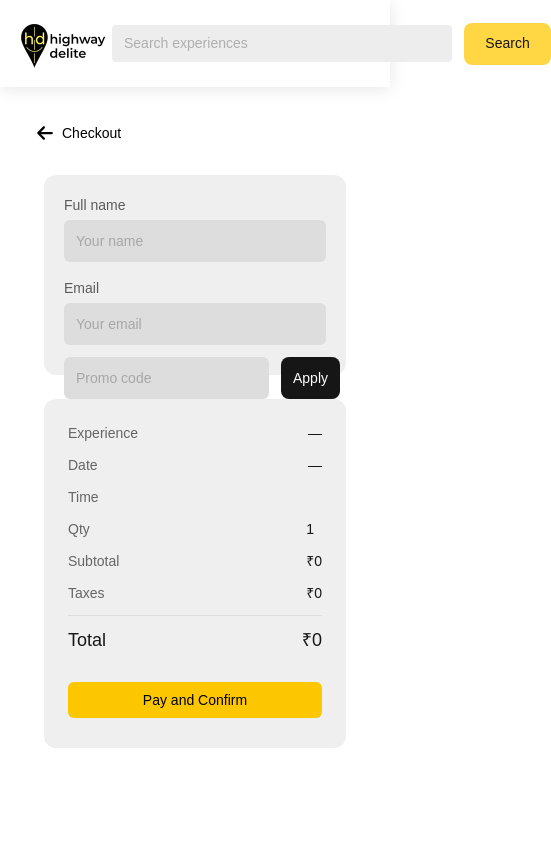
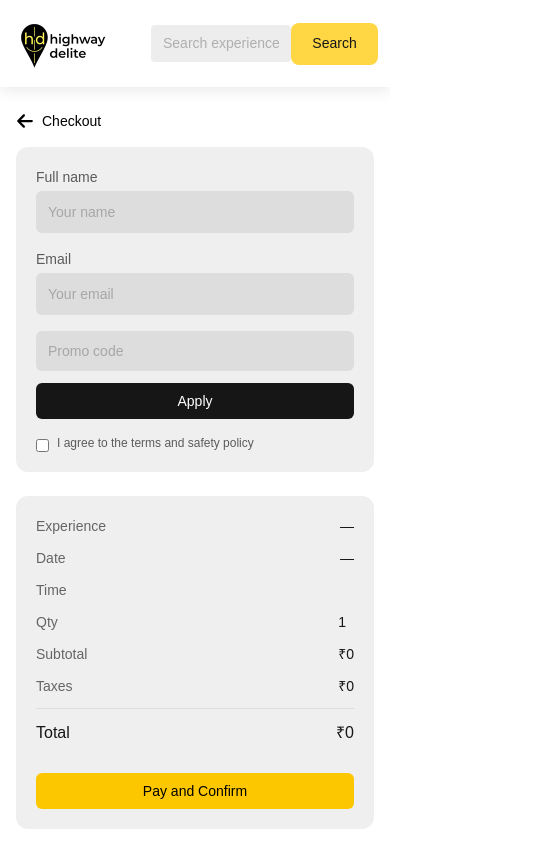
Before and after one commit to errajput/bookit-experience-slots, a Next.js app: page /checkout in a window 390 px wide. Shown: the top 868 px of the page, 551 px wide, since content can reach past the window. Built offline with nearby package versions, Linux system fonts and the light colour scheme.

Commit message:
add new image and change style

```diff
--- a/src/app/checkout/page.tsx
+++ b/src/app/checkout/page.tsx
@@ -138,62 +138,57 @@ export default function CheckoutPage() {
   // JSX
   // ==========================
   return (
-    <div className="max-w-6xl mx-auto p-6">
+    <div className="max-w-6xl mx-auto px-4 sm:px-6 lg:px-8 py-6">
       {/* Back Button */}
       <button
         onClick={() => router.back()}
-        className="p-3 flex items-center gap-2 text-black hover:text-black transition cursor-pointer"
+        className="flex items-center gap-2 text-black hover:text-gray-700 transition mb-4"
       >
         <FaArrowLeft size={18} />
-        <span className="text-sm font-medium">Checkout</span>
+        <span className="text-sm sm:text-base font-medium">Checkout</span>
       </button>
 
-      <div className="grid grid-cols-1 lg:grid-cols-3 gap-6 p-5">
+      <div className="grid grid-cols-1 lg:grid-cols-3 gap-6">
         {/* LEFT SECTION */}
-        <div className="lg:col-span-2 h-[200px] bg-[#EFEFEF] p-5 rounded-xl">
-          <div className="grid grid-cols-1 md:grid-cols-2 gap-4">
+        <div className="lg:col-span-2 bg-[#EFEFEF] p-5 sm:p-6 rounded-xl">
+          <div className="grid grid-cols-1 sm:grid-cols-2 gap-4">
             {/* NAME */}
             <div>
-              <label className="block text-[14px] font-regular text-[#5B5B5B]">
-                Full name
-              </label>
+              <label className="block text-sm text-[#5B5B5B]">Full name</label>
               <input
                 type="text"
                 placeholder="Your name"
                 value={name}
                 onChange={(e) => setName(e.target.value)}
-                className="mt-1 w-full h-[42px]  rounded-md p-3 text-[14px] bg-[#DDDDDD] text-[#727272] focus:outline-none"
+                className="mt-1 w-full h-[42px] rounded-md p-3 text-sm bg-[#DDDDDD] text-[#727272] focus:outline-none"
               />
             </div>
-
             {/* EMAIL */}
             <div>
-              <label className="block text-[14px] font-regular text-[#5B5B5B]">
-                Email
-              </label>
+              <label className="block text-sm text-[#5B5B5B]">Email</label>
               <input
                 type="email"
                 placeholder="Your email"
                 value={email}
                 onChange={(e) => setEmail(e.target.value)}
-                className="mt-1 w-full h-[42px] rounded-md p-3 text-[14px] bg-[#DDDDDD] text-[#727272] focus:outline-none"
+                className="mt-1 w-full h-[42px] rounded-md p-3 text-sm bg-[#DDDDDD] text-[#727272] focus:outline-none"
               />
             </div>
           </div>
 
           {/* PROMO CODE */}
-          <div className="mt-3">
-            <div className="flex gap-3 mt-1">
+          <div className="mt-4">
+            <div className="flex flex-col sm:flex-row gap-3">
               <input
                 type="text"
                 placeholder="Promo code"
                 value={promo}
                 onChange={(e) => setPromo(e.target.value)}
-                className="flex-1 h-[42px] rounded-md p-3 text-[14px] bg-[#DDDDDD] text-[#727272] focus:outline-none"
+                className="flex-1 h-[42px] rounded-md p-3 text-sm bg-[#DDDDDD] text-[#727272] focus:outline-none"
               />
               <button
                 onClick={applyPromo}
-                className="cursor-pointer w-[71px] bg-[#161616] text-white px-3 text-[14px] rounded-lg hover:bg-gray-800 transition"
+                className="w-full sm:w-[90px] bg-[#161616] text-white text-sm rounded-md py-2 hover:bg-gray-800 transition"
               >
                 Apply
               </button>
@@ -208,50 +203,44 @@ export default function CheckoutPage() {
           </div>
 
           {/* TERMS */}
-          <div className="mt-3 flex items-center gap-2">
+          <div className="mt-4 flex items-start sm:items-center gap-2">
             <input
               type="checkbox"
               checked={agree}
               onChange={(e) => setAgree(e.target.checked)}
-              className="cursor-pointer"
+              className="cursor-pointer mt-1 sm:mt-0"
             />
-            <label className="text-[12px] text-[#5B5B5B]">
+            <label className="text-xs sm:text-sm text-[#5B5B5B]">
               I agree to the terms and safety policy
             </label>
           </div>
         </div>
 
         {/* RIGHT SIDEBAR */}
-        <aside className="bg-[#EFEFEF] p-6 rounded-xl h-[349px]">
+        <aside className="bg-[#EFEFEF] p-5 sm:p-6 rounded-xl h-auto lg:h-[349px]">
           <div className="space-y-3 text-sm text-[#656565]">
             <div className="flex justify-between">
               <span>Experience</span>
               <span className="text-[#161616]">{experience?.title || "—"}</span>
             </div>
-
             <div className="flex justify-between">
               <span>Date</span>
               <span className="text-[#161616]">{slot?.date || "—"}</span>
             </div>
-
             <div className="flex justify-between">
               <span>Time</span>
               <span className="text-[#161616]">
                 {formatDate(slot?.time || "—")}
               </span>
             </div>
-
             <div className="flex justify-between items-center">
               <span>Qty</span>
-
               <span className="px-2 text-[#161616]">{qty}</span>
             </div>
-
             <div className="flex justify-between">
               <span>Subtotal</span>
               <span className="text-[#161616]">₹{subtotal}</span>
             </div>
-
             <div className="flex justify-between">
               <span>Taxes</span>
               <span className="text-[#161616]">₹{taxes}</span>
@@ -266,7 +255,7 @@ export default function CheckoutPage() {
 
             <hr className="border-[#ddd]" />
 
-            <div className="flex justify-between font-medium text-[18px] text-[#161616]">
+            <div className="flex justify-between font-medium text-base sm:text-lg text-[#161616]">
               <span>Total</span>
               <span>₹{total}</span>
             </div>
@@ -274,7 +263,7 @@ export default function CheckoutPage() {
             <button
               onClick={submitBooking}
               disabled={loading}
-              className={` cursor-pointer w-full mt-4 py-2 rounded-md text-black font-medium transition ${
+              className={`cursor-pointer w-full mt-4 py-2 rounded-md font-medium transition text-black ${
                 loading
                   ? "bg-yellow-300 opacity-70 cursor-not-allowed"
                   : "bg-yellow-400 hover:bg-yellow-500"
--- a/src/components/Navbar.tsx
+++ b/src/components/Navbar.tsx
@@ -38,16 +38,16 @@ export default function Navbar() {
           height={55}
           className="object-cover"
         />
-        <div className="flex items-center gap-3">
+        <div className=" sm:flex items-center gap-3">
           <input
             placeholder="Search experiences"
-            className="bg-[#EDEDED] text-[#727272] rounded px-3 py-2 text-[14px] w-[340px]"
+            className="bg-[#EDEDED] text-[#727272] rounded px-3 py-2 text-[14px] w-[140px] md:w-[340px] focus:outline-none"
             id="global-search"
             value={searchTerm}
             onChange={(e) => setSearchTerm(e.target.value)}
           />
           <button
-            className="bg-brand w-[87px] h-[42px] px-3 py-2 rounded-lg text-[#161616] bg-[#FFD643] text-[14px] font-medium cursor-pointer"
+            className="bg-brand w-[87px]  h-[42px] px-3 py-2 rounded-lg text-[#161616] bg-[#FFD643] text-[14px] font-medium cursor-pointer"
             onClick={handleSearch}
           >
             Search
```
Also changed, not shown: src/app/experiences/[id]/page.tsx (+30 -35 lines), public/ep_success-filled.png (added).
